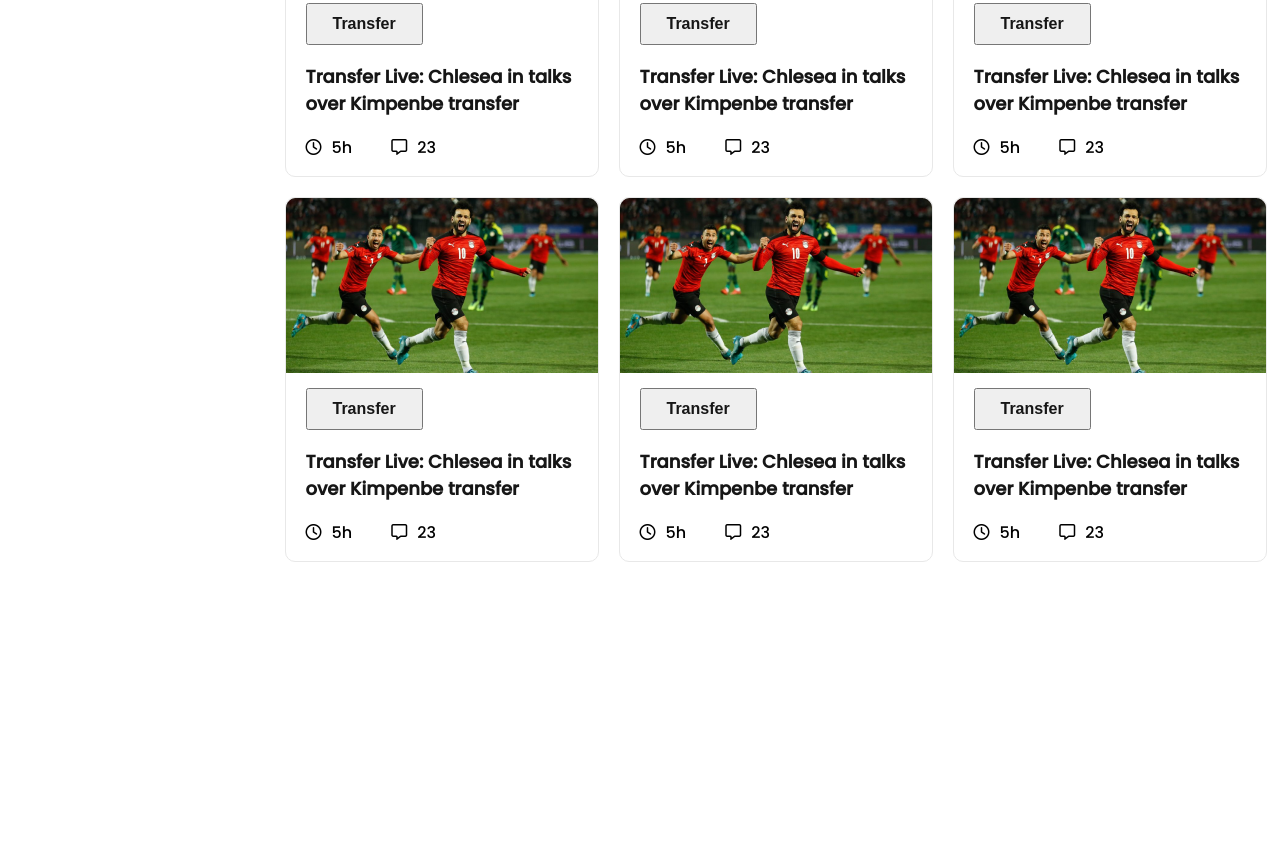
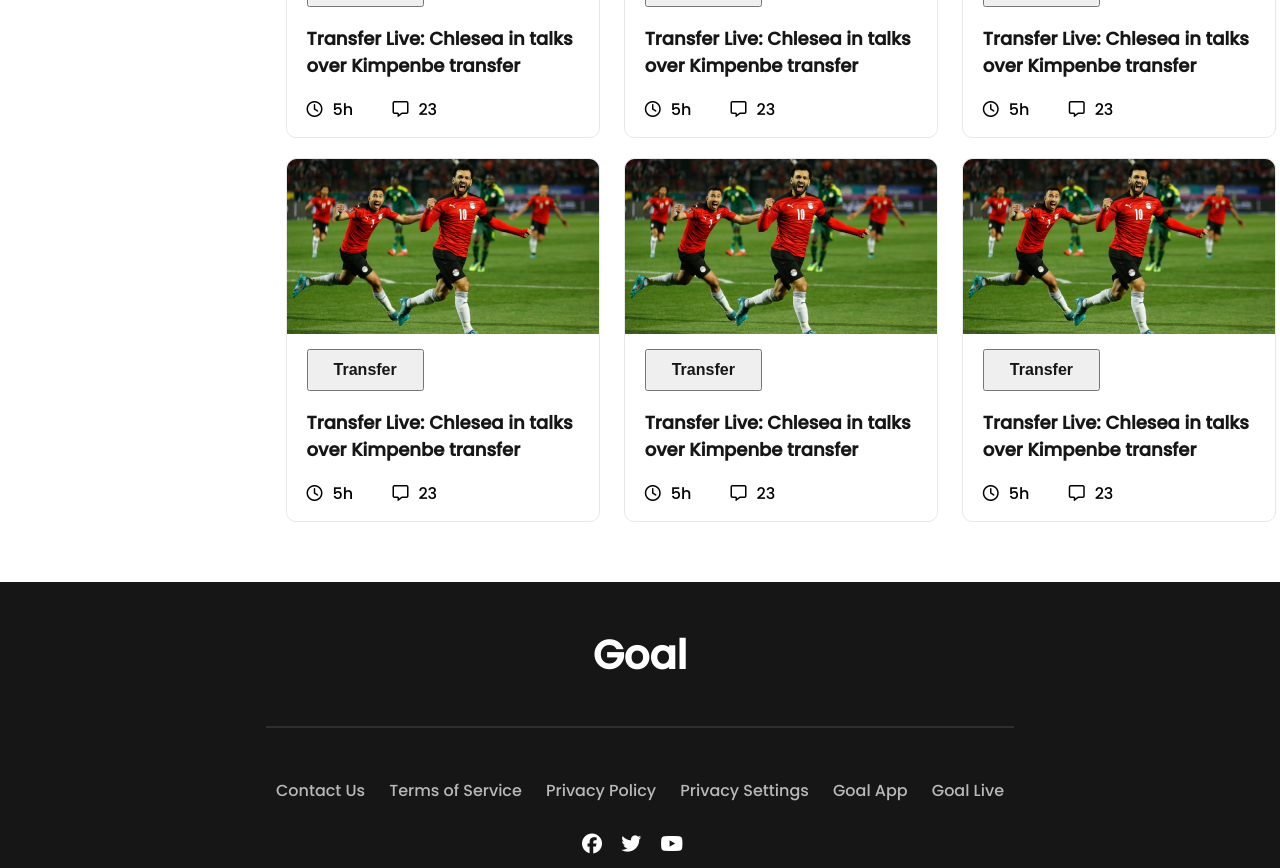
Before and after one commit to faria-r/World--Cup, a plain HTML site: page index.html in a window 1280 px wide. Shown: the part 1254-2122 px from the top of the page. Before the commit the page ends 1824 px from the top, so only its background shows below. Drawn offline with Linux system fonts and the light colour scheme.

Commit message:
three section added

```diff
--- a/index.html
+++ b/index.html
@@ -52,7 +52,7 @@
                             <div class="nav-links-container">
                                 <div class="nav-links"><a href="" >Upcoming Match</a></div>
                                 <div class="nav-links"><a href="">All Group</a></div>
-                                <div class="nav-links"><a href="">Blog</a></div>
+                                <div class="nav-links" id="blog-focus"><a href="">Blog</a></div>
                             </div>
                         </div>
                         <div class="players-blog">
@@ -162,4 +162,27 @@
             </section>
     </main>
 </body>
+<footer>
+   <div class="flex-container">
+    <div>
+        <h2>Goal</h2>
+
+    </div>
+
+    <div class="footer-terms">
+        <hr>
+        <span>Contact Us</span>
+        <span>Terms of Service</span>
+        <span> Privacy Policy</span>
+        <span>Privacy Settings</span>
+        <span>Goal App</span>
+        <span>Goal Live</span>
+    </div>
+    <div class="social-icons">
+       <a href="https:/www.facebook.com" target="_blank" > <i class="fa-brands fa-facebook s-icons "></i></a>
+       <a href="https:/twitter.com" target="_blank" > <i class="fa-brands fa-twitter  s-icons"></i></a>
+        <a href="https:/www.youtube.com" target="_blank" ><i class="fa-brands fa-youtube  s-icons"></i></a>
+    </div>
+   </div>
+</footer>
 </html>
--- a/styles/style.css
+++ b/styles/style.css
@@ -1,7 +1,8 @@
 
 body{
     font-family: 'Poppins', sans-serif;
-    margin-top: 30px;
+    margin: 30px 0 0 0;
+    padding: 0%;
 }
 /* --------------------
 top-banner styles
@@ -30,7 +31,7 @@ top-banner styles
     color:  #FFFFFF;
     font-size: 60px;
     font-weight: 700;
-    margin-bottom: 2%;
+    margin: 0%;
     padding: 0%;
 }
 .banner-paragraph{
@@ -47,7 +48,7 @@ top-banner styles
     border-radius: 5px;
 
 }
-.fa-solid,.fa-right{
+.fa-solid,.fa-arrow-right{
     color: white;
 
 }
@@ -63,7 +64,7 @@ top-banner styles
 /* top banner styles end */
 
 /* --------------------
-blog section styles
+players blog section styles
 --------------------- */
 .blog-section{
     width: 100%;
@@ -73,6 +74,7 @@ blog section styles
 .blog-container{
     display: flex;
     justify-content: space-around;
+
 }
 .navigation-buttons{
     background-color: #161616;
@@ -87,11 +89,15 @@ blog section styles
     padding: 5px;
 }
 .nav-links{
-margin: 10px 5px;
-background-color: #FFFFFF;
-padding: 10px;
-border-radius: 10px;
-text-align: center;
+    margin: 10px 5px;
+    background-color: #FFFFFF;
+    padding: 10px;
+    border-radius: 10px;
+    text-align: center;
+}
+#blog-focus{
+    background-color: #DD0000;
+   color: #FFFFFF;
 }
 .nav-links a{
     text-decoration: none;
@@ -100,20 +106,27 @@ text-align: center;
     color:black;
 }
 .players-blog{
-    /* flex-grow: 1; */
+    flex-grow: 1;
+    margin-left: 2%;
 }
+
+/* players-blog grid styles */
 .grid-container{
     display: grid;
     grid-template-columns: repeat(3,1fr);
     grid-gap:20px;
 }
 .live-match{
+    width: 312px;
+    height: 362px;
     border: 1px solid #E8E8E8;
     border-radius: 10px;
+
 }
 .live-match-img{
     height: 175px;
     width: 312px;
+
 }
 .live-match-img>img{
     height: 100%;
@@ -138,3 +151,43 @@ text-align: center;
     padding: 10px;
     margin-right: 25px;
 }
+
+/* players blog section styles end */
+
+/* footer styles */
+
+.flex-container{
+    display: flex;
+    flex-direction: column;
+    justify-content: center;
+    align-items: center;
+    background-color: #161616;
+    margin-top: 60px;
+    padding: 10px 60px;
+}
+.flex-container h2{
+    font-size: 40px;
+    font-weight: 600;
+    color: white;
+}
+.flex-container hr{
+    border: 1px solid rgba(255, 255, 255, 0.1);
+    margin-bottom: 50px;
+}
+.footer-terms>span{
+    font-weight: 500;
+    font-size: 16px;
+    color: #B9B9B9;
+    padding: 10px;
+
+}
+.social-icons{
+    margin-top: 30px;
+}
+.s-icons{
+    color: white;
+    padding-right: 15px;
+    font-size: 20px;
+}
+
+/* footer styles end */
```
